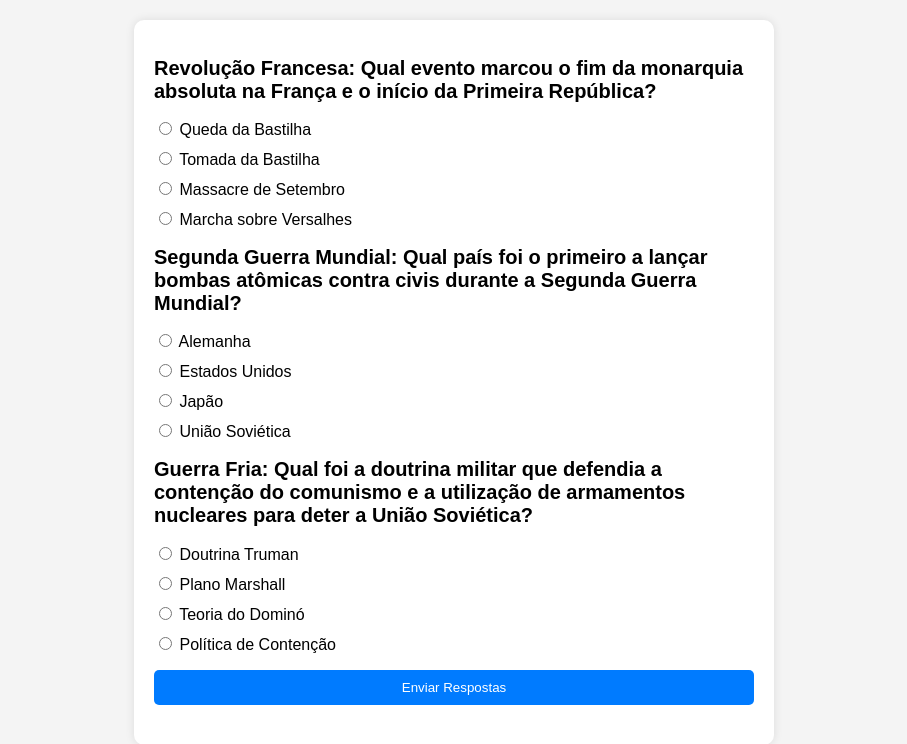
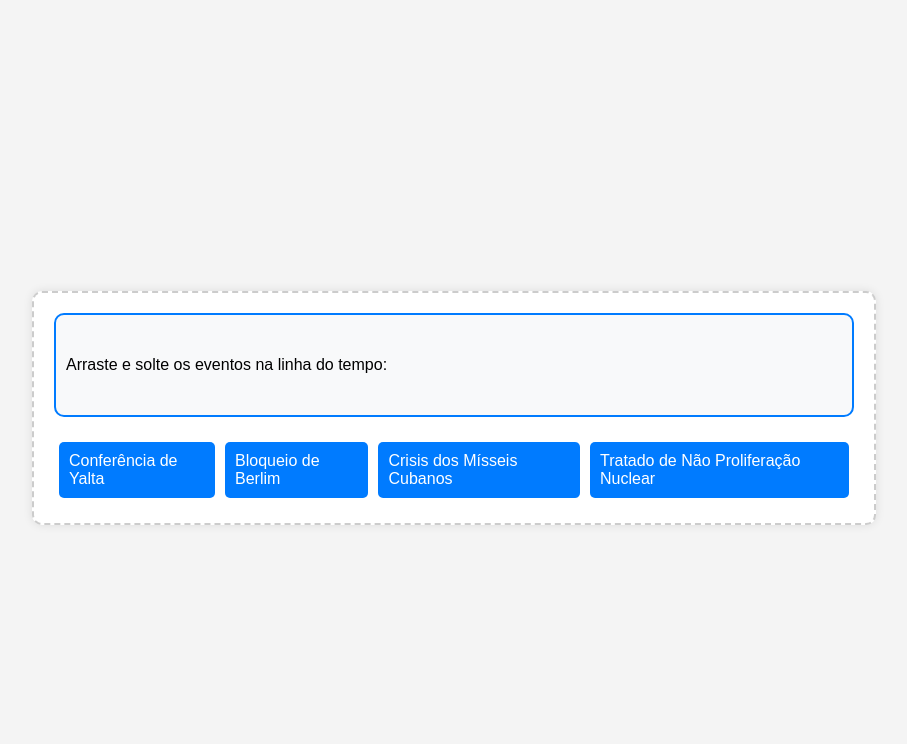
Before and after one commit to EtevaldoDias/Teste-1, a plain HTML site: page index.html in a window 1280 px wide. Shown: the whole page, without its empty margins (186-1093 px from the left). Drawn offline with Linux system fonts and the light colour scheme.

Commit message:
Add files via upload

```diff
--- a/index.html
+++ b/index.html
@@ -3,135 +3,124 @@
 <head>
     <meta charset="UTF-8">
     <meta name="viewport" content="width=device-width, initial-scale=1.0">
-    <title>Quiz de História</title>
+    <title>Jogo de Arrasta e Puxa - Guerra Fria</title>
     <style>
         body {
             font-family: Arial, sans-serif;
-            margin: 0;
+            background-color: #f4f4f4;
+            display: flex;
+            justify-content: center;
+            align-items: center;
+            height: 100vh;
+        }
+        .timeline {
+            width: 80%;
+            max-width: 800px;
+            border: 2px dashed #ccc;
             padding: 20px;
-            background-color: #f4f4f4;
-        }
-        .quiz-container {
-            background-color: white;
-            padding: 20px;
+            background-color: #fff;
             border-radius: 10px;
             box-shadow: 0 0 10px rgba(0, 0, 0, 0.1);
-            max-width: 600px;
-            margin: auto;
         }
-        .question {
-            margin-bottom: 15px;
-        }
-        .question h2 {
-            font-size: 20px;
-        }
-        .answers {
-            list-style: none;
-            padding: 0;
-        }
-        .answers li {
-            margin-bottom: 10px;
-        }
-        .btn {
-            display: block;
-            width: 100%;
-            padding: 10px;
+        .event {
             background-color: #007BFF;
             color: white;
-            border: none;
+            padding: 10px;
             border-radius: 5px;
+            margin: 5px;
             cursor: pointer;
         }
-        .btn:hover {
+        .event:hover {
             background-color: #0056b3;
         }
-        .result {
+        .event-container {
+            display: flex;
+            justify-content: space-between;
             margin-top: 20px;
-            font-size: 20px;
+        }
+        .timeline-drop {
+            height: 80px;
+            border: 2px solid #007BFF;
+            border-radius: 10px;
+            padding: 10px;
+            background-color: #f8f9fa;
+            display: flex;
+            align-items: center;
+            justify-content: space-between;
+        }
+        .correct {
+            background-color: #28a745 !important;
+        }
+        .incorrect {
+            background-color: #dc3545 !important;
         }
     </style>
 </head>
 <body>
-    <div class="quiz-container">
-        <div id="quiz">
-            <!-- Perguntas serão injetadas aqui pelo JavaScript -->
+    <div class="timeline">
+        <div class="timeline-drop" id="dropzone">
+            Arraste e solte os eventos na linha do tempo:
         </div>
-        <button class="btn" onclick="submitQuiz()">Enviar Respostas</button>
-        <div class="result" id="result"></div>
+        <div class="event-container">
+            <div class="event" id="event1" draggable="true">Conferência de Yalta</div>
+            <div class="event" id="event2" draggable="true">Bloqueio de Berlim</div>
+            <div class="event" id="event3" draggable="true">Crisis dos Mísseis Cubanos</div>
+            <div class="event" id="event4" draggable="true">Tratado de Não Proliferação Nuclear</div>
+        </div>
     </div>
+
     <script>
-        const quizData = [
-            {
-                question: "Revolução Francesa: Qual evento marcou o fim da monarquia absoluta na França e o início da Primeira República?",
-                a: "Queda da Bastilha",
-                b: "Tomada da Bastilha",
-                c: "Massacre de Setembro",
-                d: "Marcha sobre Versalhes",
-                correct: "b"
-            },
-            {
-                question: "Segunda Guerra Mundial: Qual país foi o primeiro a lançar bombas atômicas contra civis durante a Segunda Guerra Mundial?",
-                a: "Alemanha",
-                b: "Estados Unidos",
-                c: "Japão",
-                d: "União Soviética",
-                correct: "b"
-            },
-            {
-                question: "Guerra Fria: Qual foi a doutrina militar que defendia a contenção do comunismo e a utilização de armamentos nucleares para deter a União Soviética?",
-                a: "Doutrina Truman",
-                b: "Plano Marshall",
-                c: "Teoria do Dominó",
-                d: "Política de Contenção",
-                correct: "a"
-            }
-        ];
+        const dropzone = document.getElementById('dropzone');
+        const events = document.querySelectorAll('.event');
 
-        const quizContainer = document.getElementById('quiz');
-        const resultContainer = document.getElementById('result');
+        events.forEach(event => {
+            event.addEventListener('dragstart', dragStart);
+            event.addEventListener('dragend', dragEnd);
+        });
 
-        function loadQuiz() {
-            quizContainer.innerHTML = '';
-            quizData.forEach((question, questionIndex) => {
-                const questionElement = document.createElement('div');
-                questionElement.classList.add('question');
-                questionElement.innerHTML = `
-                    <h2>${question.question}</h2>
-                    <ul class="answers">
-                        <li>
-                            <input type="radio" name="question${questionIndex}" value="a" id="q${questionIndex}a">
-                            <label for="q${questionIndex}a">${question.a}</label>
-                        </li>
-                        <li>
-                            <input type="radio" name="question${questionIndex}" value="b" id="q${questionIndex}b">
-                            <label for="q${questionIndex}b">${question.b}</label>
-                        </li>
-                        <li>
-                            <input type="radio" name="question${questionIndex}" value="c" id="q${questionIndex}c">
-                            <label for="q${questionIndex}c">${question.c}</label>
-                        </li>
-                        <li>
-                            <input type="radio" name="question${questionIndex}" value="d" id="q${questionIndex}d">
-                            <label for="q${questionIndex}d">${question.d}</label>
-                        </li>
-                    </ul>
-                `;
-                quizContainer.appendChild(questionElement);
-            });
+        dropzone.addEventListener('dragover', dragOver);
+        dropzone.addEventListener('dragenter', dragEnter);
+        dropzone.addEventListener('dragleave', dragLeave);
+        dropzone.addEventListener('drop', drop);
+
+        function dragStart() {
+            this.classList.add('dragging');
         }
 
-        function submitQuiz() {
-            let score = 0;
-            quizData.forEach((question, questionIndex) => {
-                const selectedAnswer = document.querySelector(`input[name="question${questionIndex}"]:checked`);
-                if (selectedAnswer && selectedAnswer.value === question.correct) {
-                    score++;
-                }
-            });
-            resultContainer.textContent = `Você acertou ${score} de ${quizData.length} perguntas.`;
+        function dragEnd() {
+            this.classList.remove('dragging');
         }
 
-        loadQuiz();
+        function dragOver(e) {
+            e.preventDefault();
+        }
+
+        function dragEnter(e) {
+            e.preventDefault();
+            dropzone.classList.add('dragover');
+        }
+
+        function dragLeave() {
+            dropzone.classList.remove('dragover');
+        }
+
+        function drop(e) {
+            e.preventDefault();
+            dropzone.classList.remove('dragover');
+
+            const draggedEvent = document.querySelector('.dragging');
+            const correctEvents = ['Conferência de Yalta', 'Bloqueio de Berlim', 'Crisis dos Mísseis Cubanos', 'Tratado de Não Proliferação Nuclear'];
+
+            if (correctEvents.includes(draggedEvent.textContent)) {
+                draggedEvent.classList.remove('event');
+                draggedEvent.classList.add('event', 'correct');
+            } else {
+                draggedEvent.classList.remove('event');
+                draggedEvent.classList.add('event', 'incorrect');
+            }
+
+            dropzone.appendChild(draggedEvent);
+        }
     </script>
 </body>
 </html>
```
